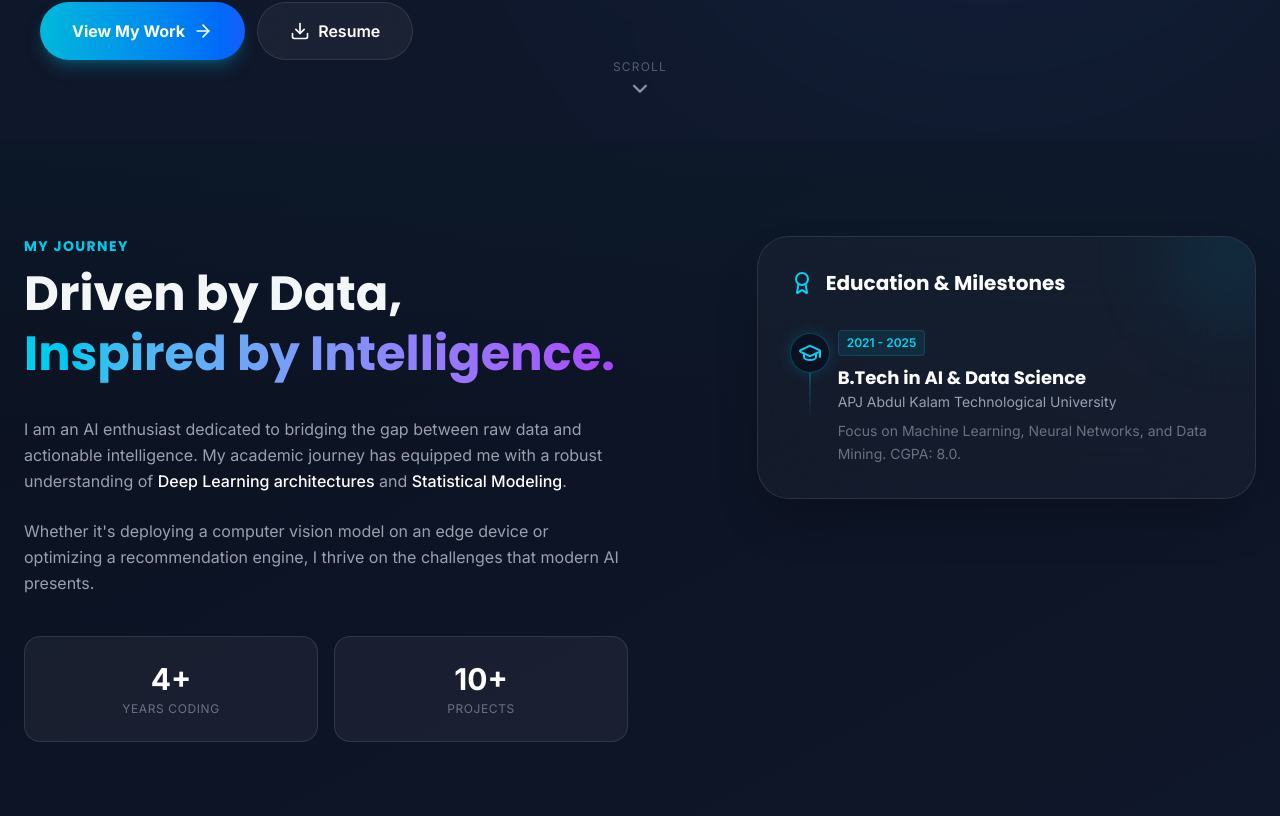
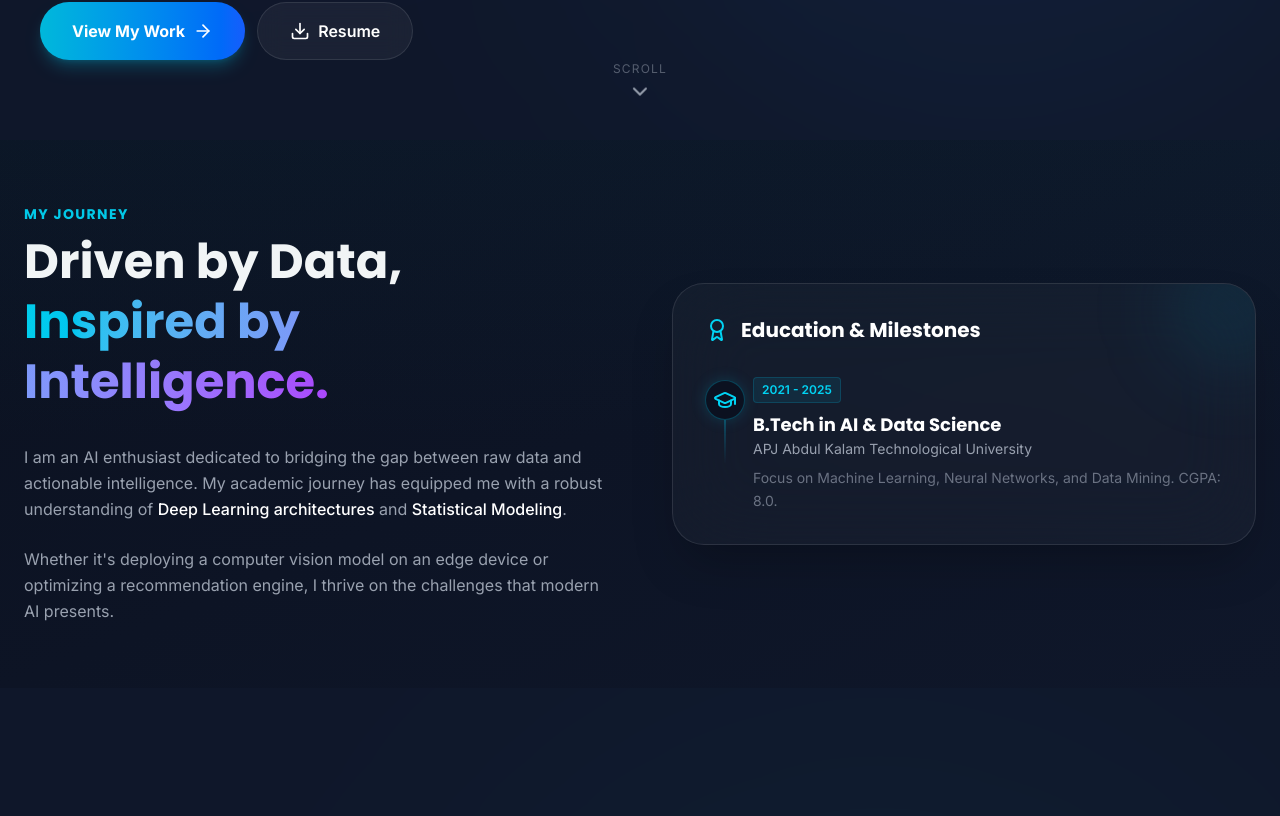
Before and after one commit to derlinshaju2/Derrepo, a Next.js app: page / in a window 1280 px wide. Shown: the part 784-1600 px from the top of the page. Built offline with nearby package versions, Linux system fonts and the light colour scheme.

Commit message:
refactor: remove stats cards and optimize about section layout

```diff
--- a/src/components/About.tsx
+++ b/src/components/About.tsx
@@ -16,16 +16,16 @@ export default function About() {
     ];
 
     return (
-        <section id="about" className="py-24 relative overflow-hidden bg-gradient-to-br from-[#0B1120] to-[#0F172A]">
+        <section id="about" className="py-16 relative overflow-hidden bg-gradient-to-br from-[#0B1120] to-[#0F172A]">
             <div className="absolute top-0 right-0 w-full h-[300px] bg-gradient-to-b from-cyan-900/10 to-transparent pointer-events-none" />
 
-            <div className="max-w-md mx-auto px-4 md:max-w-7xl md:px-6 grid grid-cols-1 md:grid-cols-8 lg:grid-cols-12 gap-8 md:gap-x-6 md:gap-y-12">
+            <div className="max-w-7xl mx-auto px-6 grid grid-cols-1 lg:grid-cols-2 gap-12 lg:gap-16 items-center">
                 <motion.div
                     initial={{ opacity: 0, x: -50 }}
                     whileInView={{ opacity: 1, x: 0 }}
                     viewport={{ once: true }}
                     transition={{ duration: 0.8 }}
-                    className="col-span-1 md:col-span-8 lg:col-span-6 flex flex-col justify-center"
+                    className="flex flex-col justify-center"
                 >
                     <h2 className="text-sm font-bold tracking-widest text-cyan-400 mb-2 uppercase">My Journey</h2>
                     <h3 className="text-3xl sm:text-4xl md:text-5xl font-bold text-white mb-6 md:mb-8 leading-tight">
@@ -44,16 +44,7 @@ export default function About() {
                         </p>
                     </div>
 
-                    <div className="grid grid-cols-1 md:grid-cols-2 gap-4 mt-8 md:mt-10">
-                        <div className="flex flex-col items-center p-6 bg-white/5 rounded-2xl border border-white/10 w-full">
-                            <span className="text-3xl font-bold text-white">4+</span>
-                            <span className="text-xs text-gray-500 uppercase tracking-wider mt-1">Years Coding</span>
-                        </div>
-                        <div className="flex flex-col items-center p-6 bg-white/5 rounded-2xl border border-white/10 w-full">
-                            <span className="text-3xl font-bold text-white">10+</span>
-                            <span className="text-xs text-gray-500 uppercase tracking-wider mt-1">Projects</span>
-                        </div>
-                    </div>
+
                 </motion.div>
 
                 {/* Timeline Glass Card */}
@@ -62,7 +53,7 @@ export default function About() {
                     whileInView={{ opacity: 1, scale: 1 }}
                     viewport={{ once: true }}
                     transition={{ duration: 0.8, delay: 0.2 }}
-                    className="col-span-1 md:col-span-8 lg:col-span-5 lg:col-start-8 relative w-full"
+                    className="relative w-full"
                 >
                     {/* Decorative blurred backdrop */}
                     <div className="absolute inset-0 bg-blue-500/10 blur-3xl transform rotate-6 rounded-[3rem] -z-10" />
```
